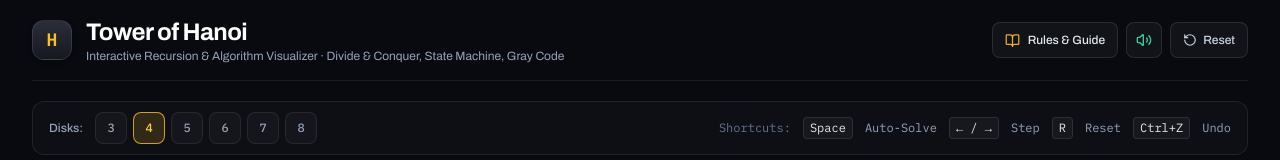
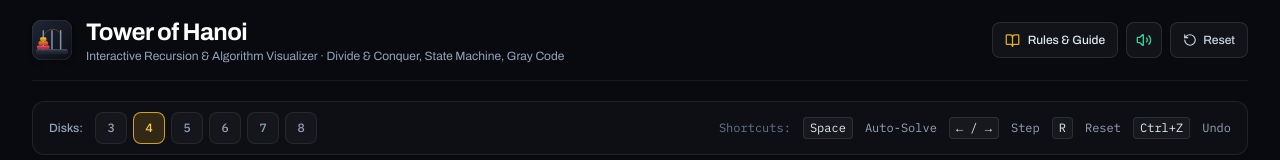
Before and after one commit to ThanhNguyn/tower-of-hanoi-visualizer, a React (Vite) app: page / in a window 1280 px wide. Shown: the top 160 px of the page. Built offline with nearby package versions, Linux system fonts and the light colour scheme.

Commit message:
feat: add crafted HanoiLogo emblem and favicon

```diff
--- a/index.html
+++ b/index.html
@@ -7,9 +7,11 @@
       name="description"
       content="An interactive Tower of Hanoi visualizer for learning recursion through play, simulation, and execution traces."
     />
-    <meta name="theme-color" content="#0b1018" />
+    <meta name="theme-color" content="#090a0f" />
+    <link rel="icon" type="image/svg+xml" href="./favicon.svg" />
     <title>Tower of Hanoi Visualizer</title>
   </head>
+
   <body>
     <div id="root"></div>
     <script type="module" src="/src/main.tsx"></script>
--- /dev/null
+++ b/src/components/HanoiLogo.tsx
@@ -0,0 +1,163 @@
+interface HanoiLogoProps {
+  className?: string;
+  size?: number;
+}
+
+export function HanoiLogo({ className = "h-10 w-10", size = 40 }: HanoiLogoProps) {
+  return (
+    <svg
+      xmlns="http://www.w3.org/2000/svg"
+      viewBox="0 0 64 64"
+      width={size}
+      height={size}
+      className={`shrink-0 ${className}`}
+      aria-label="Tower of Hanoi emblem"
+    >
+      <defs>
+        {/* Background Gradient */}
+        <linearGradient id="logoBg" x1="0%" y1="0%" x2="100%" y2="100%">
+          <stop offset="0%" stopColor="#202636" />
+          <stop offset="100%" stopColor="#0c0e14" />
+        </linearGradient>
+
+        {/* Metallic Rod Gradient */}
+        <linearGradient id="logoRod" x1="0%" y1="0%" x2="100%" y2="0%">
+          <stop offset="0%" stopColor="#475569" />
+          <stop offset="45%" stopColor="#94a3b8" />
+          <stop offset="80%" stopColor="#64748b" />
+          <stop offset="100%" stopColor="#334155" />
+        </linearGradient>
+
+        {/* Base Plinth Gradient */}
+        <linearGradient id="logoBase" x1="0%" y1="0%" x2="0%" y2="100%">
+          <stop offset="0%" stopColor="#333d52" />
+          <stop offset="100%" stopColor="#161b26" />
+        </linearGradient>
+
+        {/* Disk 1 (Amber Gold) */}
+        <linearGradient id="logoDisk1" x1="0%" y1="0%" x2="0%" y2="100%">
+          <stop offset="0%" stopColor="#fbbf24" />
+          <stop offset="100%" stopColor="#d97706" />
+        </linearGradient>
+
+        {/* Disk 2 (Terracotta) */}
+        <linearGradient id="logoDisk2" x1="0%" y1="0%" x2="0%" y2="100%">
+          <stop offset="0%" stopColor="#f97316" />
+          <stop offset="100%" stopColor="#c2410c" />
+        </linearGradient>
+
+        {/* Disk 3 (Crimson) */}
+        <linearGradient id="logoDisk3" x1="0%" y1="0%" x2="0%" y2="100%">
+          <stop offset="0%" stopColor="#f43f5e" />
+          <stop offset="100%" stopColor="#be123c" />
+        </linearGradient>
+      </defs>
+
+      {/* Squircle Canvas Frame */}
+      <rect
+        width="64"
+        height="64"
+        rx="16"
+        fill="url(#logoBg)"
+        stroke="rgba(255, 255, 255, 0.12)"
+        strokeWidth="1.5"
+      />
+
+      {/* Solid Milled Base Plinth */}
+      <rect
+        x="7"
+        y="47"
+        width="50"
+        height="7"
+        rx="2.5"
+        fill="url(#logoBase)"
+        stroke="rgba(255, 255, 255, 0.12)"
+        strokeWidth="0.75"
+      />
+      <line
+        x1="8"
+        y1="47.5"
+        x2="56"
+        y2="47.5"
+        stroke="rgba(255, 255, 255, 0.25)"
+        strokeWidth="0.75"
+      />
+
+      {/* 3 Stainless Metallic Rods */}
+      <rect x="16.5" y="16" width="3" height="31" rx="1.5" fill="url(#logoRod)" />
+      <rect x="30.5" y="16" width="3" height="31" rx="1.5" fill="url(#logoRod)" />
+      <rect x="44.5" y="16" width="3" height="31" rx="1.5" fill="url(#logoRod)" />
+
+      {/* Stacked Stepped Disks on Peg A */}
+      {/* Disk 3 (Bottom) */}
+      <rect
+        x="8"
+        y="41"
+        width="20"
+        height="5.5"
+        rx="2"
+        fill="url(#logoDisk3)"
+        stroke="rgba(255, 255, 255, 0.2)"
+        strokeWidth="0.6"
+      />
+      <line
+        x1="9"
+        y1="41.5"
+        x2="27"
+        y2="41.5"
+        stroke="rgba(255, 255, 255, 0.4)"
+        strokeWidth="0.6"
+      />
+
+      {/* Disk 2 (Middle) */}
+      <rect
+        x="10.5"
+        y="34.5"
+        width="15"
+        height="5.5"
+        rx="2"
+        fill="url(#logoDisk2)"
+        stroke="rgba(255, 255, 255, 0.2)"
+        strokeWidth="0.6"
+      />
+      <line
+        x1="11.5"
+        y1="35"
+        x2="24.5"
+        y2="35"
+        stroke="rgba(255, 255, 255, 0.4)"
+        strokeWidth="0.6"
+      />
+
+      {/* Disk 1 (Top) */}
+      <rect
+        x="13"
+        y="28"
+        width="10"
+        height="5.5"
+        rx="1.8"
+        fill="url(#logoDisk1)"
+        stroke="rgba(255, 255, 255, 0.25)"
+        strokeWidth="0.6"
+      />
+      <line
+        x1="14"
+        y1="28.5"
+        x2="22"
+        y2="28.5"
+        stroke="rgba(255, 255, 255, 0.5)"
+        strokeWidth="0.6"
+      />
+
+      {/* Dynamic Motion Arc (Subtle trajectory to Peg C) */}
+      <path
+        d="M 18 25 C 26 12, 38 12, 46 22"
+        fill="none"
+        stroke="rgba(245, 158, 11, 0.45)"
+        strokeWidth="1.2"
+        strokeDasharray="2 2"
+        strokeLinecap="round"
+      />
+    </svg>
+  );
+}
--- a/src/components/Header.tsx
+++ b/src/components/Header.tsx
@@ -1,4 +1,5 @@
 import { BookOpen, RotateCcw, Volume2, VolumeX } from "lucide-react";
+import { HanoiLogo } from "./HanoiLogo";
 
 interface HeaderProps {
   isMuted: boolean;
@@ -16,12 +17,7 @@ export function Header({
   return (
     <header className="mb-4 flex flex-col gap-4 border-b border-white/[0.07] pb-4 sm:flex-row sm:items-center sm:justify-between">
       <div className="flex items-center gap-3.5">
-        <div
-          aria-hidden="true"
-          className="grid h-10 w-10 shrink-0 place-items-center rounded-xl bg-gradient-to-b from-[#2a2e39] to-[#161820] text-amber-400 font-mono font-bold text-lg border border-white/[0.1] shadow-md"
-        >
-          H
-        </div>
+        <HanoiLogo className="h-10 w-10 shadow-md" size={40} />
         <div>
           <h1 className="text-xl font-bold tracking-tight text-white sm:text-2xl">
             Tower of Hanoi
```
Also changed, not shown: public/favicon.svg (added).
